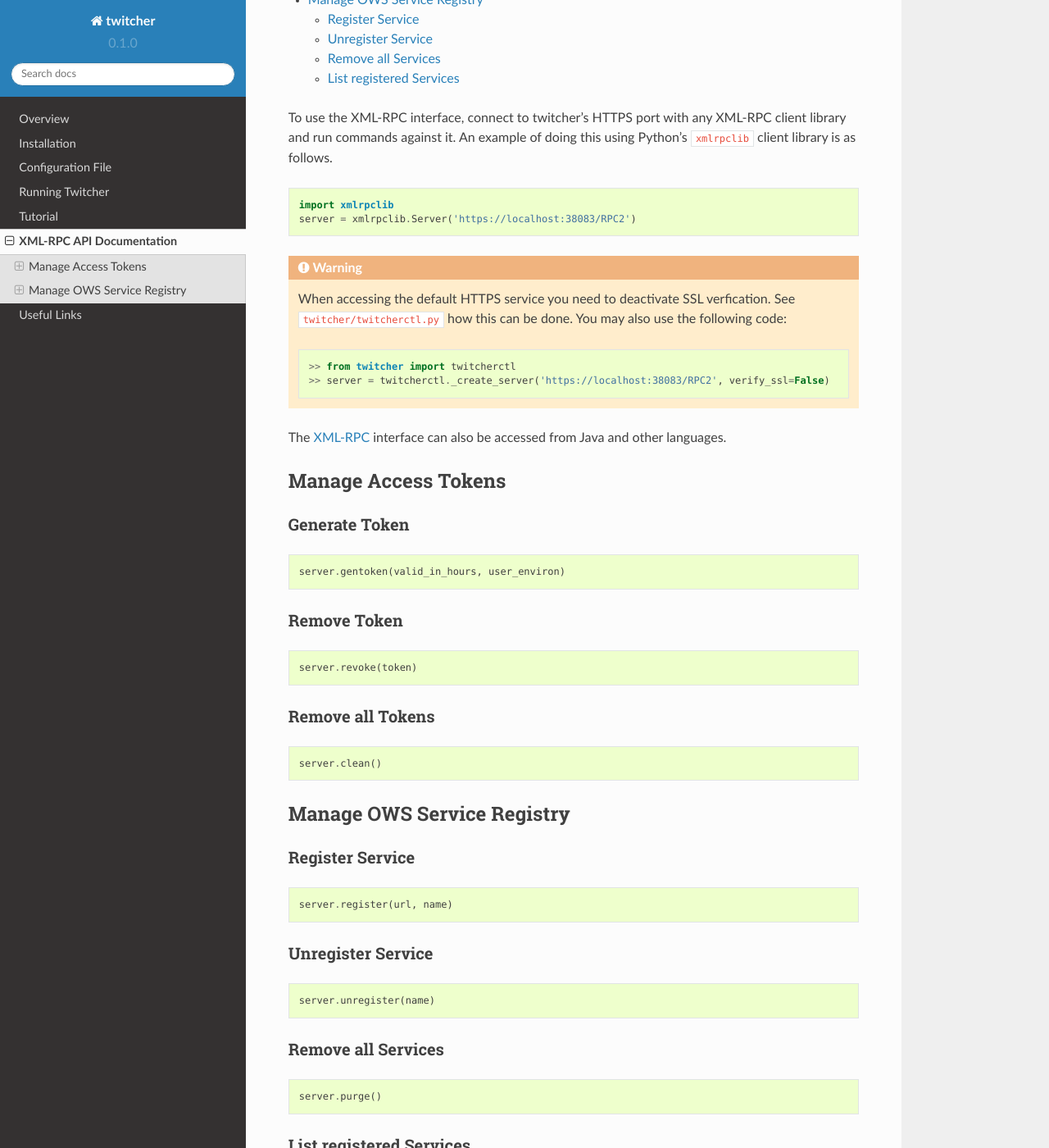
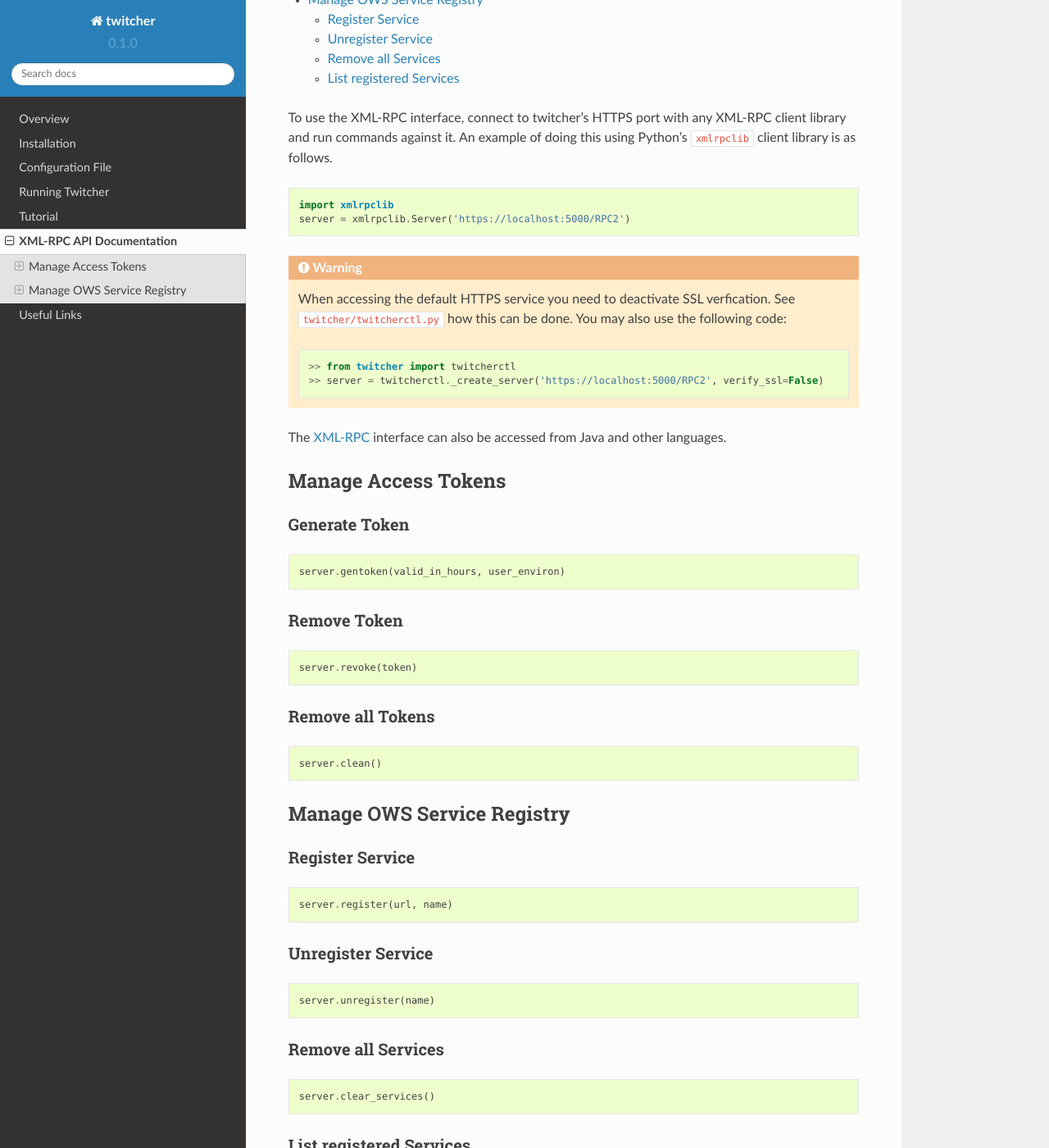
Before and after one commit to crim-ca/weaver, a Sphinx documentation site: the page built from docs/source/api.rst, in a window 1280 px wide and 1400 px high, scrolled down 268 px. Shown: the whole window at 82% size. Built offline with Sphinx 7.4.7 and the Read the Docs theme 2.0.0, drawn with Linux system fonts in a browser that asks for light colours; part of the change alters nothing that is shown.

Commit message:
update api docs

```diff
--- a/docs/source/api.rst
+++ b/docs/source/api.rst
@@ -14,14 +14,14 @@ To use the XML-RPC interface, connect to twitcher’s HTTPS port with any XML-RP
 .. code-block:: python
 
    import xmlrpclib
-   server = xmlrpclib.Server('https://localhost:38083/RPC2')
+   server = xmlrpclib.Server('https://localhost:5000/RPC2')
 
 .. warning::
 
    When accessing the default HTTPS service you need to deactivate SSL verfication. See ``twitcher/twitcherctl.py`` how this can be done. You may also use the following code::
 
    >> from twitcher import twitcherctl
-   >> server = twitcherctl._create_server('https://localhost:38083/RPC2', verify_ssl=False)
+   >> server = twitcherctl._create_server('https://localhost:5000/RPC2', verify_ssl=False)
 
 The `XML-RPC <http://xmlrpc.scripting.com/>`_ interface can also be accessed from Java and other languages.
 
@@ -74,7 +74,7 @@ Remove all Services
 
 .. code-block:: python
 
-    server.purge()
+    server.clear_services()
 
 
 List registered Services
```
